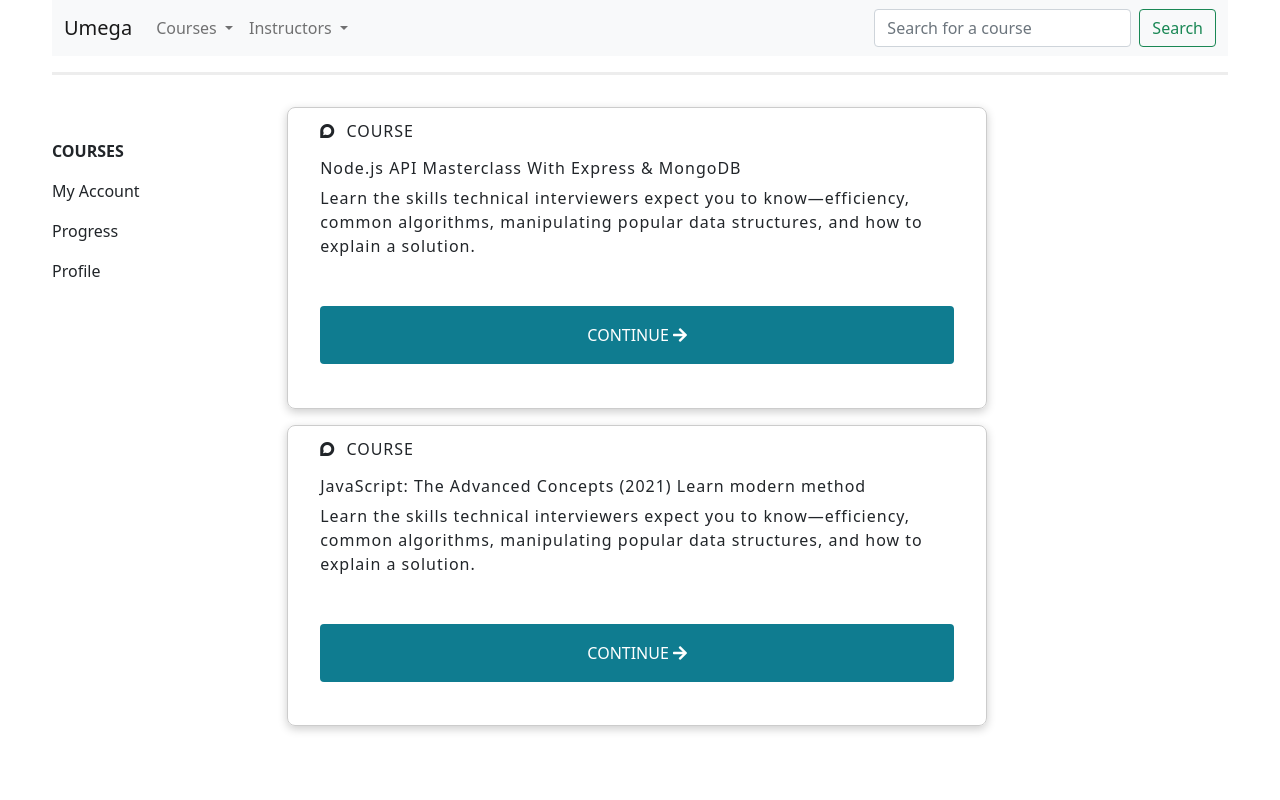
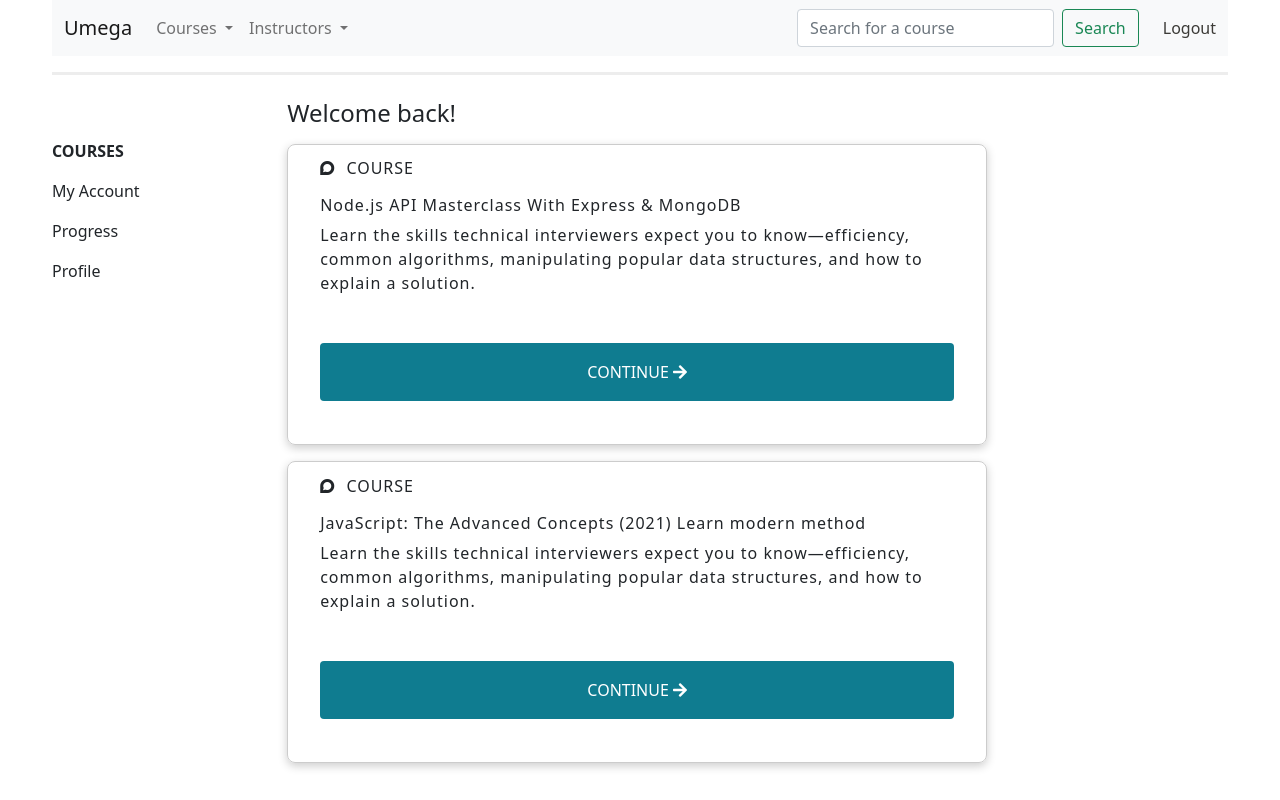
Before and after one commit to gauthamhc/Umega, a plain HTML site: page mypage.html in a window 1280 px wide. Drawn offline with nearby package versions, Linux system fonts and the light colour scheme.

Commit message:
logout button is added

```diff
--- a/Styles/mypage.css
+++ b/Styles/mypage.css
@@ -8,6 +8,9 @@
   padding: 1rem 0 0.5rem;
 }
 
+.course h4 {
+  margin: 0.5rem 0;
+}
 .mystuff p:nth-child(1) {
   font-weight: bold;
 }
@@ -31,7 +34,9 @@
   color: #fff;
   padding: 1rem 2rem;
 }
-
+.d-flex {
+  margin-right: 1.5rem;
+}
 @media screen and (max-width: 767px) {
   .mypage {
     display: flex;
--- a/mypage.html
+++ b/mypage.html
@@ -32,6 +32,7 @@
     <nav class="navbar navbar-expand-lg navbar-light bg-light">
       <div class="container-fluid">
         <a class="navbar-brand" href="index.html">Umega</a>
+
         <button class="navbar-toggler" type="button" data-bs-toggle="collapse" data-bs-target="#navbarScroll"
           aria-controls="navbarScroll" aria-expanded="false" aria-label="Toggle navigation">
           <span class="navbar-toggler-icon"></span>
@@ -76,10 +77,12 @@
               </ul>
             </li>
           </ul>
+
           <form class="d-flex">
             <input class="form-control me-2" type="search" placeholder="Search for a course" aria-label="Search">
             <button class="btn btn-outline-success" type="submit">Search</button>
           </form>
+          <a class="navbar" href="index.html">Logout</a>
         </div>
       </div>
     </nav>
@@ -94,6 +97,7 @@
         <p>Profile</p>
       </div>
       <div class="course">
+        <h4>Welcome back!</h4>
         <div class="course-detail">
           <p><i class="fab fa-discourse"></i>COURSE</p>
           <h6>Node.js API Masterclass With Express & MongoDB</h6>
```
